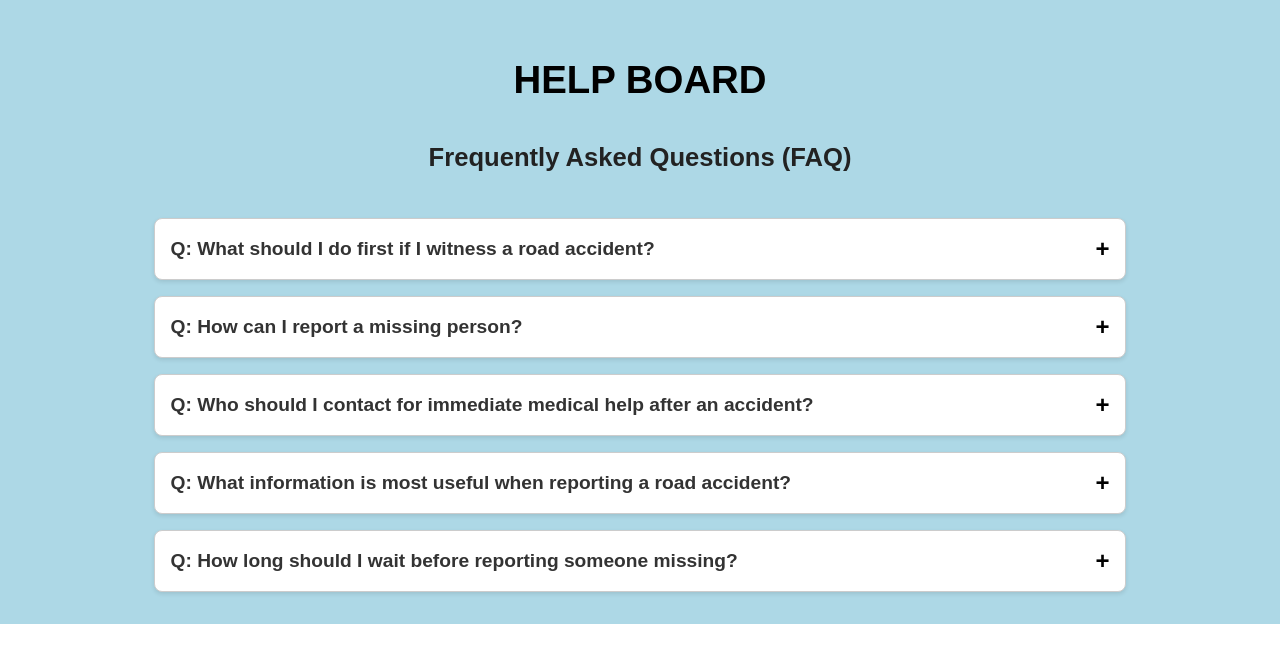
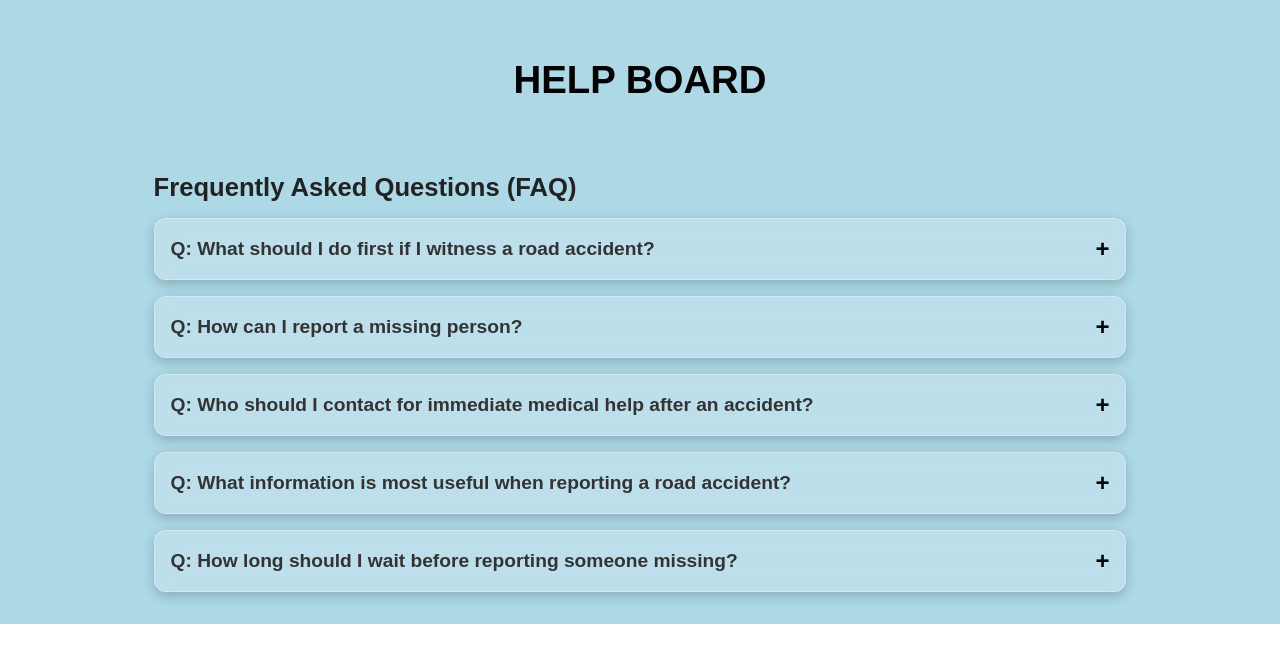
Before and after one commit to 0Aaheed0/Thikana, a React (Create React App) app: page /help-board in a window 1280 px wide. Shown: the top 662 px of the page. Built offline with nearby package versions, Linux system fonts and the light colour scheme.

Commit message:
faq background

```diff
--- a/src/HelpBoard.css
+++ b/src/HelpBoard.css
@@ -7,32 +7,39 @@
     background-color: lightblue;
 }
 
+.faq-section {
+    width: 80%;
+    margin-top: 1.5rem;
+}
+
 .faq-title {
-    margin-top: 1rem;
     font-size: 1.6rem;
     color: #222;
-    text-align: center;
+    margin-bottom: 1rem;
+    text-align: left;   /* aligned left above questions */
 }
 
 .faq-list {
     display: flex;
     flex-direction: column;
     gap: 1rem;
-    width: 80%;
-    margin-top: 1.5rem;
+    width: 100%;
 }
 
+/* Glassy FAQ card */
 .faq-card {
-    border: 1px solid #ccc;
-    border-radius: 8px;
+    border: 1px solid rgba(255, 255, 255, 0.3);
+    border-radius: 12px;
     padding: 1rem;
-    background: white;
-    box-shadow: 0 2px 4px rgba(0,0,0,0.1);
+    background: rgba(255, 255, 255, 0.2); /* transparent white */
+    box-shadow: 0 4px 12px rgba(0, 0, 0, 0.2);
+    backdrop-filter: blur(10px); /* frosted glass effect */
+    -webkit-backdrop-filter: blur(10px); /* Safari support */
     transition: all 0.3s ease;
 }
 
 .faq-card:hover {
-    background: #f9f9f9;
+    background: rgba(255, 255, 255, 0.3); /* slightly stronger on hover */
 }
 
 .faq-header {
--- a/src/HelpBoard.js
+++ b/src/HelpBoard.js
@@ -38,6 +38,8 @@ const HelpBoard = () => {
   return (
     <div className="help-board-container">
       <h1>HELP BOARD</h1>
+
+      <div className="faq-section">
         <h2 className="faq-title">Frequently Asked Questions (FAQ)</h2>
         <div className="faq-list">
           {faqs.map((faq, index) => {
@@ -56,6 +58,7 @@ const HelpBoard = () => {
           })}
         </div>
       </div>
+    </div>
   );
 };
 
```
Lines whose indentation alone changed are shown as unchanged.
